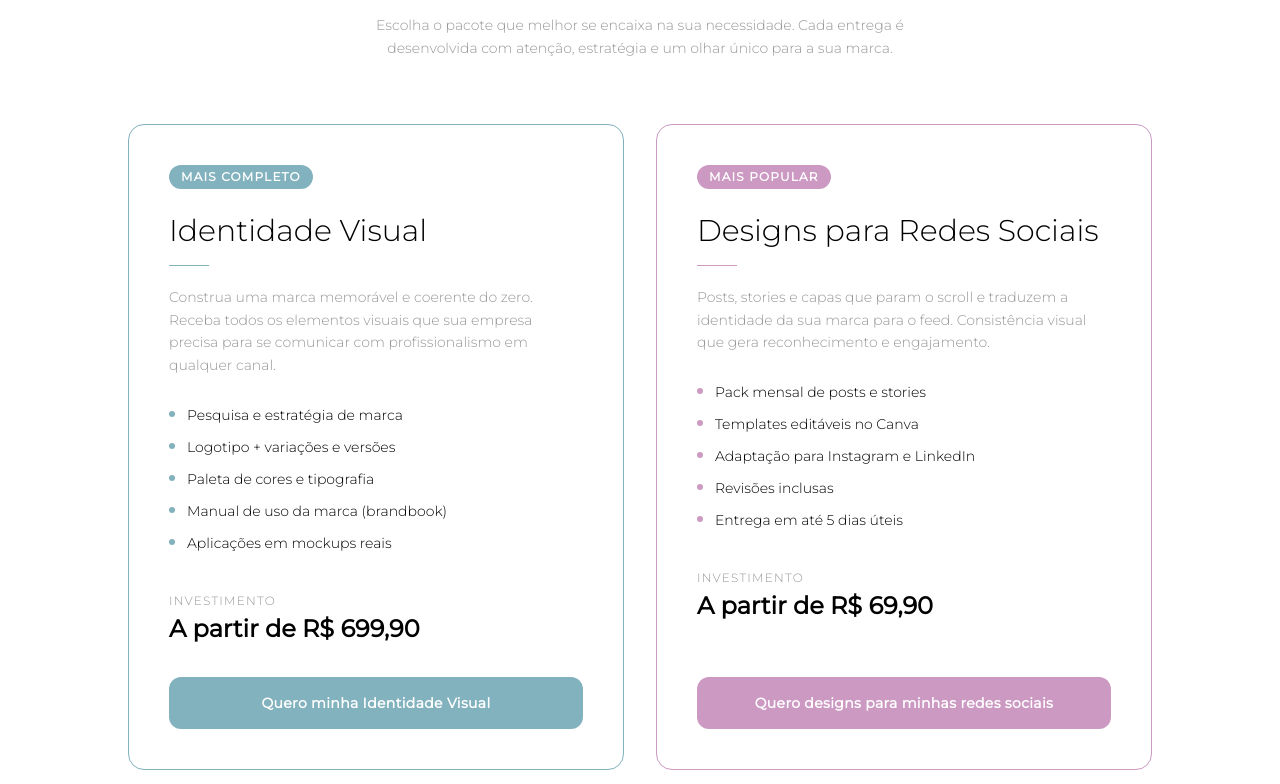
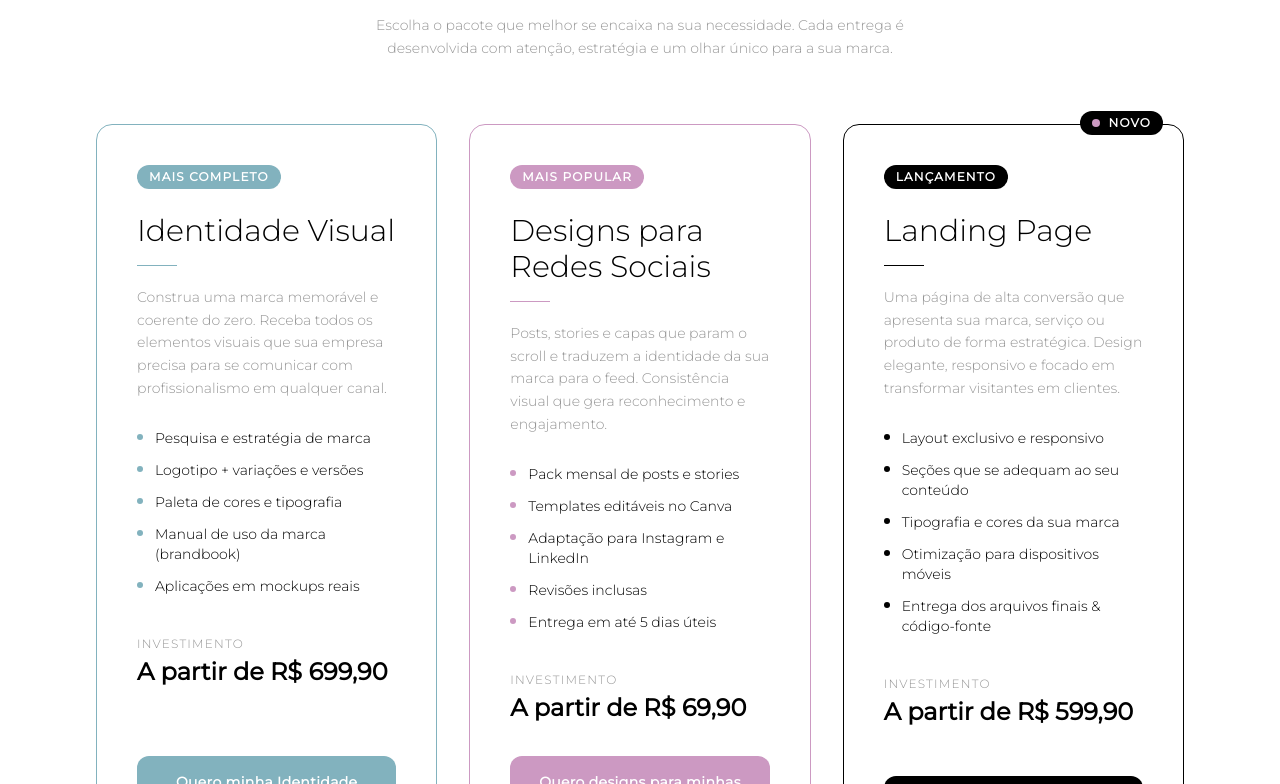
Before and after one commit to Matheus-Zauza-Maschietto/peres-design, a React (Vite) app: page / in a window 1280 px wide. Shown: the part 2616-3400 px from the top of the page. Built offline with nearby package versions, Linux system fonts and the light colour scheme.

Commit message:
Adding landing page offer

```diff
--- a/src/components/ServicesOffersSection/Components/ServiceCard.jsx
+++ b/src/components/ServicesOffersSection/Components/ServiceCard.jsx
@@ -15,6 +15,13 @@ const accentClasses = {
     bullet: "bg-primary2",
     button: "bg-primary2 text-white",
   },
+  black: {
+    border: "border-black",
+    tag: "bg-black text-white",
+    divider: "bg-black",
+    bullet: "bg-black",
+    button: "bg-black text-white",
+  },
 };
 
 function buildWhatsAppUrl(packageName) {
@@ -26,9 +33,22 @@ export default function ServiceCard({ service }) {
 
   return (
     <article
-      className={`flex flex-col border ${cls.border} rounded-2xl p-8 md:p-10 bg-white`}
+      className={`relative flex flex-col border ${cls.border} rounded-2xl p-8 md:p-10 bg-white`}
       aria-labelledby={`service-title-${service.id}`}
     >
+      {/* Badge "Novo" com indicador pulsante */}
+      {service.isNew && (
+        <div
+          className="absolute -top-3.5 right-5 flex items-center gap-2 bg-black text-white text-xs font-semibold tracking-widest uppercase px-3 py-1 rounded-full"
+          aria-label="Serviço novo"
+        >
+          <span className="relative flex h-2 w-2" aria-hidden="true">
+            <span className="animate-ping absolute inline-flex h-full w-full rounded-full bg-primary2 opacity-75" />
+            <span className="relative inline-flex rounded-full h-2 w-2 bg-primary2" />
+          </span>
+          Novo
+        </div>
+      )}
       {/* Tag de destaque */}
       <span
         className={`self-start text-xs font-semibold tracking-widest uppercase px-3 py-1 rounded-full mb-6 ${cls.tag}`}
--- a/src/components/ServicesOffersSection/ServicesOffersSection.jsx
+++ b/src/components/ServicesOffersSection/ServicesOffersSection.jsx
@@ -36,6 +36,24 @@ const services = [
     accent: "primary2",
     ctaLabel: "Quero designs para minhas redes sociais",
   },
+  {
+    id: "landing-page",
+    tag: "Lançamento",
+    isNew: true,
+    title: "Landing Page",
+    description:
+      "Uma página de alta conversão que apresenta sua marca, serviço ou produto de forma estratégica. Design elegante, responsivo e focado em transformar visitantes em clientes.",
+    deliverables: [
+      "Layout exclusivo e responsivo",
+      "Seções que se adequam ao seu conteúdo",
+      "Tipografia e cores da sua marca",
+      "Otimização para dispositivos móveis",
+      "Entrega dos arquivos finais & código-fonte",
+    ],
+    price: "A partir de R$ 599,90",
+    accent: "black",
+    ctaLabel: "Quero minha Landing Page",
+  },
 ];
 
 export default function ServicesOffersSection() {
@@ -47,7 +65,7 @@ export default function ServicesOffersSection() {
     >
       <ServicesSectionHeader />
 
-      <div className="max-w-5xl mx-auto grid grid-cols-1 md:grid-cols-2 gap-6 md:gap-8 items-stretch">
+      <div className="max-w-6xl mx-auto grid grid-cols-1 md:grid-cols-2 lg:grid-cols-3 gap-6 md:gap-8 items-stretch">
         {services.map((service) => (
           <ServiceCard key={service.id} service={service} />
         ))}
```
